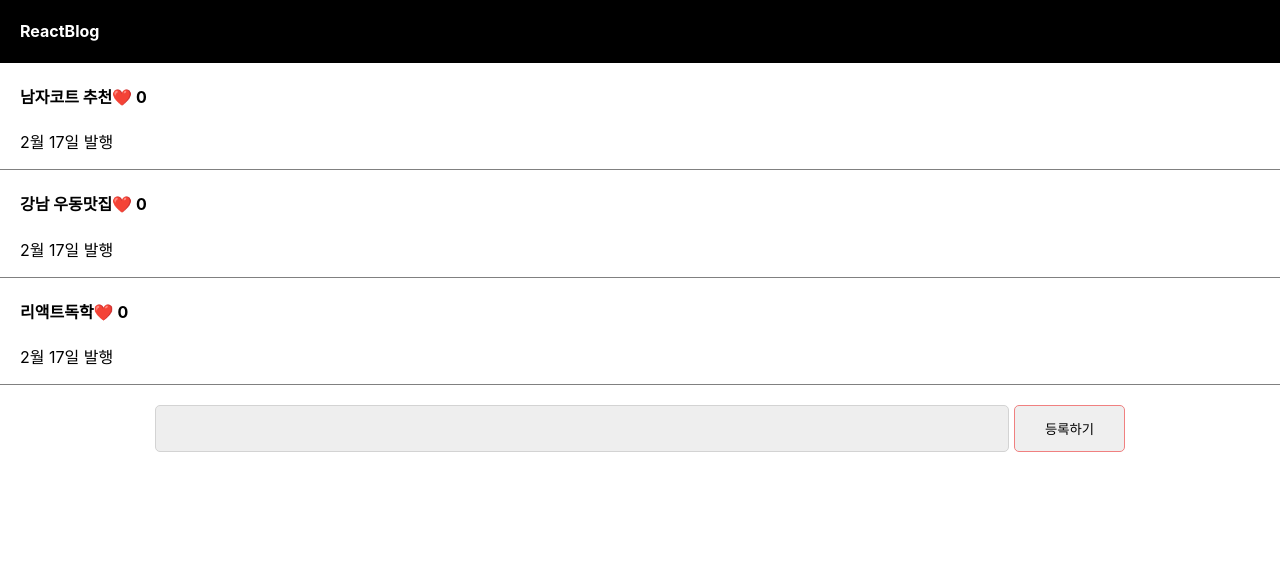
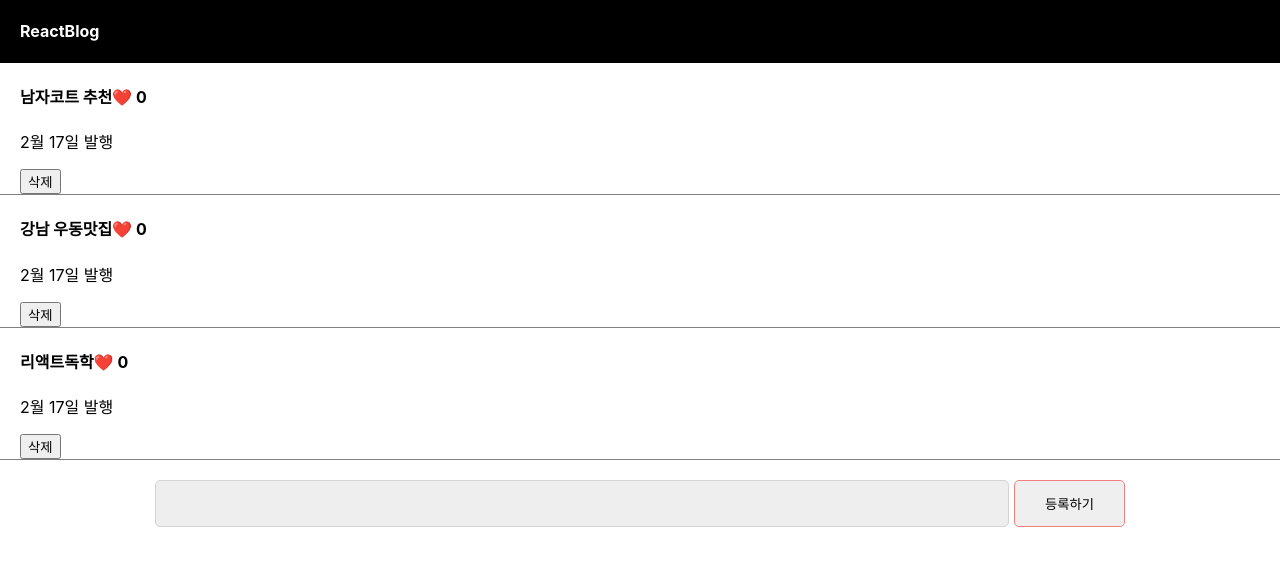
Before and after one commit to seungbeen803/reactStudy, a React (Create React App) app in the folder blog/: page / in a window 1280 px wide. Shown: the top 566 px of the page. Built offline with nearby package versions, Linux system fonts and the light colour scheme.

Commit message:
Add: 버튼을 이용해 글 하나 추가되는 기능 & 삭제 기능 추가

```diff
--- a/blog/src/App.js
+++ b/blog/src/App.js
@@ -20,7 +20,8 @@ function App() {
   let [modal, setModal] = useState(false); // 스위치 역할
 
   let [titles, setTitles] = useState(0);
-  let [input, setInput] = useState('');
+  let [input, setInput] = useState("");
+
 
 
   // map() 사용법 -> 괄호 안에 들어가는 함수를 callback함수라고 한다.
@@ -107,6 +108,14 @@ function App() {
                 }}>❤️</span> {heart[i]}
               </h4>
               <p>2월 17일 발행</p>
+
+              {/* 삭제 기능 구현 */}
+              <button onClick={(e) => {
+                e.stopPropagation();
+                let deleteTitle = [...title];
+                deleteTitle.splice(i, 1);
+                setTitle(deleteTitle);
+              }}>삭제</button>
             </div>
           )
         })
@@ -116,13 +125,16 @@ function App() {
 
       {/* type = text, range, checkbox, date */}
       {/* onChange는 유저가 입력할 때마다 onChange안의 코드 실행 */}
-      {/* onInput */}
-      {/* e : 지금 발생하는 이벤트에 관련한 여러 기능이 담겨있음 */}
+      {/* <input>에 뭔가 입력시 코드 실행하고 싶으면 onChange/onInput */}
+
       <div className='publish'>
+        {/* e : 지금 발생하는 이벤트에 관련한 여러 기능이 담겨있음 */}
+        {/* target : 이벤트 발생한 html태그 */}
+        {/* value : 이벤트 발생한 html태그에 입력한 값 */}
         <input onChange={(e) => { setInput(e.target.value) }} />
+        {/* 숙제 : 버튼 누르면 글 하나 추가되는 기능 구현 */}
         <button onClick={() => {
           let newTitle = [...title];
-          // unshift() 메서드는 새로운 요소를 배열의 맨 앞쪽에 추가하고, 새로운 길이를 반환함
           newTitle.unshift(input);
           setTitle(newTitle);
         }}>등록하기</button>
@@ -148,7 +160,7 @@ function App() {
       <button onClick={() => { setTitles(0) }}>0번글</button>
       <button onClick={() => { setTitles(1) }}>1번글</button>
       <button onClick={() => { setTitles(2) }}>2번글</button> */}
-    </div>
+    </div >
   );
 }
 
@@ -166,7 +178,7 @@ function Modal(props) {
       <h4>{props.title[props.titles]}</h4>
       <p>날짜</p>
       <p>상세내용</p>
-      <button onClick={() => { put(props) }}>글수정</button>
+      {/* <button onClick={() => { put(props) }}>글수정</button> */}
     </div>
   );
 }
```
